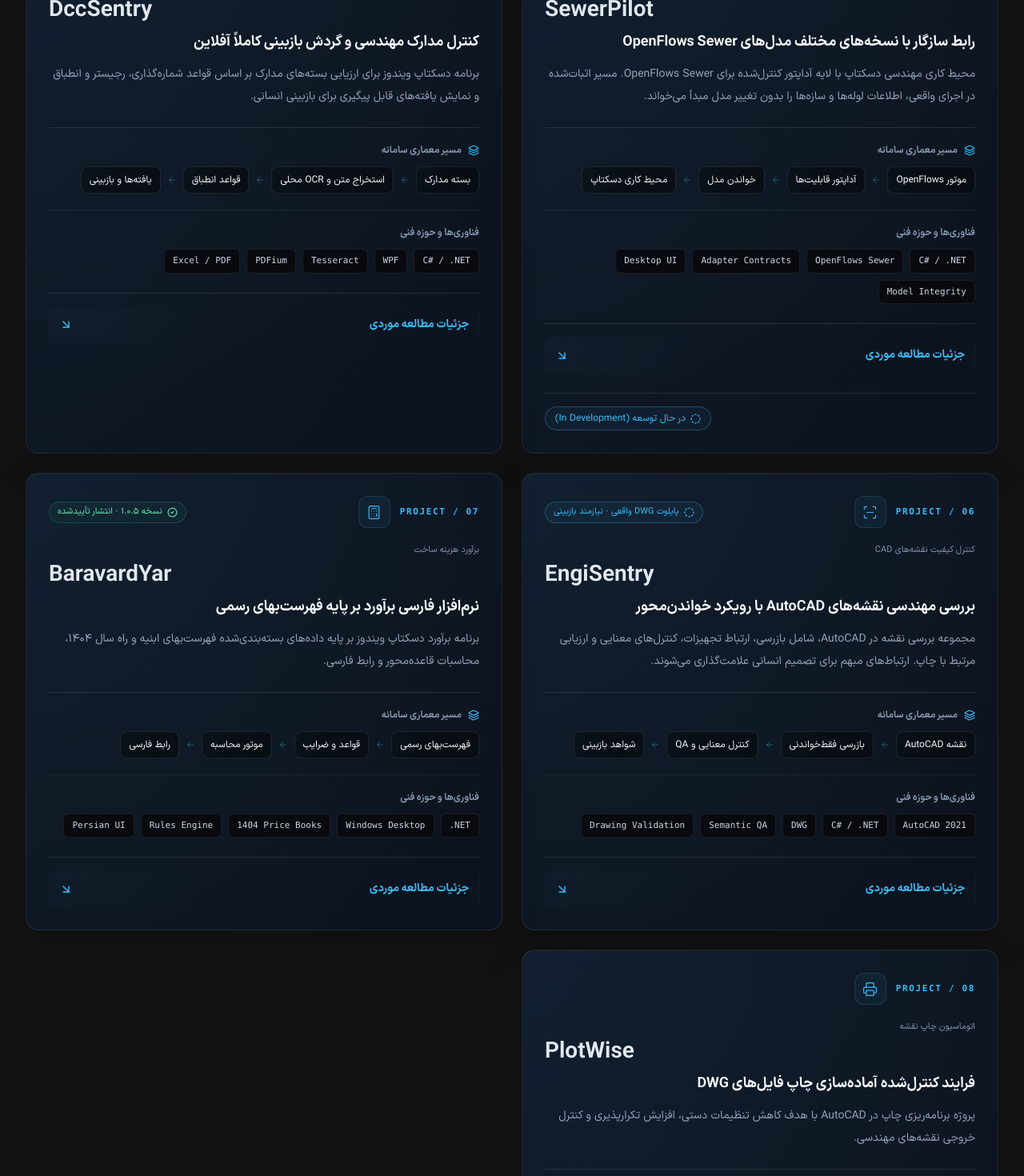
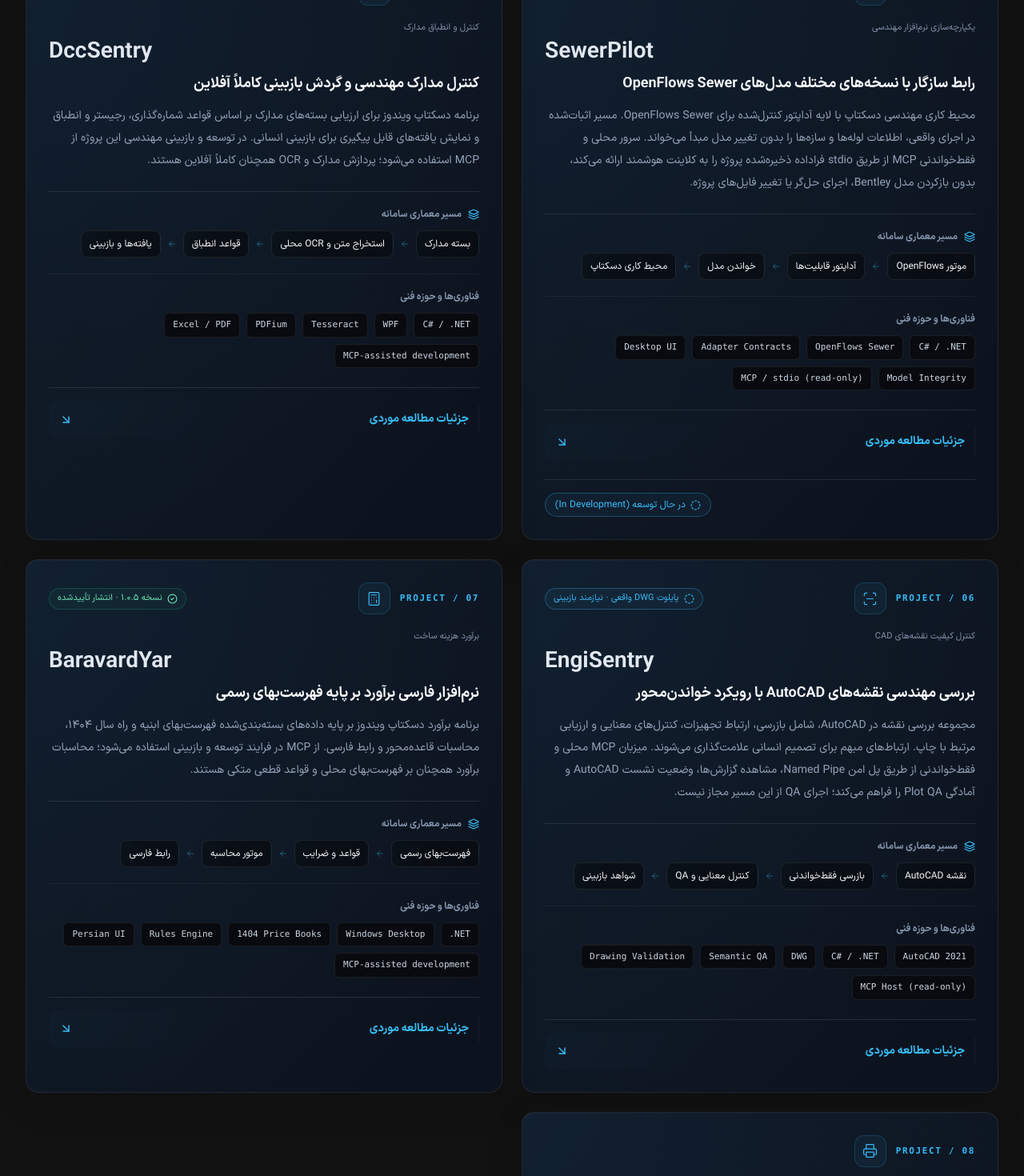
Before and after one commit to the-masoud/masoud-zeynali-portfolio, a Next.js app: page /fa in a window 1280 px wide. Shown: the part 9060-10530 px from the top of the page at 80% size. Built offline with nearby package versions, Linux system fonts and the light colour scheme.

Commit message:
Document verified MCP roles and engineering workflows across projects

```diff
--- a/components/work/projectPortfolioData.ts
+++ b/components/work/projectPortfolioData.ts
@@ -36,7 +36,7 @@
     eyebrow: "PROJECT INDEX / 02—08",
     heading: "MORE SYSTEMS. REAL ENGINEERING BOUNDARIES.",
     introduction:
-      "Seven additional projects across on-prem operations, observability, engineering applications and document workflows. Statuses describe verified milestones—not a claim that every feature is production-ready.",
+      "Seven additional projects across on-prem operations, observability, engineering applications and document workflows. Statuses describe verified milestones—not a claim that every feature is production-ready. MCP is used across the engineering workflows; dedicated product MCP interfaces are described as implemented only where repository evidence supports them.",
     countLabel: "07 / ADDITIONAL PROJECTS",
     architectureLabel: "SYSTEM FLOW",
     stackLabel: "TECHNOLOGIES & DOMAIN",
@@ -51,11 +51,11 @@
         domain: "ON-PREM IT OPERATIONS",
         tagline: "An offline-first operations and diagnostic control plane",
         overview:
-          "A single-server operations platform bringing infrastructure diagnostics, asset context and gated automation into a controlled on-prem environment. Server health is sourced through a separate monitoring service; endpoint integrations remain independently scoped.",
+          "A single-server operations platform bringing infrastructure diagnostics, asset context and gated automation into a controlled on-prem environment. Server health is sourced through a separate monitoring service; endpoint integrations remain independently scoped. MCP-assisted development and review are used for this project; operational access remains bounded by on-prem APIs, authorization and audit.",
         status: "IN DEVELOPMENT",
         statusTone: "in-progress",
         architecture: ["Operator / API", "On-prem service", "PostgreSQL & audit", "Gated diagnostics"],
-        technologies: ["Go", "PostgreSQL", "REST API", "Linux", "RBAC"],
+        technologies: ["Go", "PostgreSQL", "REST API", "Linux", "RBAC", "MCP-assisted development"],
         challenge:
           "Bring together operational context without giving an automation agent unrestricted access or making cloud connectivity a requirement.",
         engineering:
@@ -69,11 +69,11 @@
         domain: "INFRASTRUCTURE OBSERVABILITY",
         tagline: "Independent server monitoring through a controlled API",
         overview:
-          "A dedicated monitoring service for Linux infrastructure with structured health data, persistence and operational history. Designed to remain independent while exposing infrastructure context to permitted REST consumers.",
+          "A dedicated monitoring service for Linux infrastructure with structured health data, persistence and operational history. Designed to remain independent while exposing infrastructure context to permitted REST consumers. MCP-assisted development and review are part of this project; the monitoring product continues to expose its data through controlled REST APIs.",
         status: "LINUX PILOT · ACCEPTED",
         statusTone: "verified",
         architecture: ["Linux targets", "Probe collection", "Persisted history", "REST consumers"],
-        technologies: ["Linux", "PostgreSQL", "REST", "Monitoring", "Audit"],
+        technologies: ["Linux", "PostgreSQL", "REST", "Monitoring", "Audit", "MCP-assisted development"],
         challenge:
           "Collect useful operational evidence without coupling the monitoring lifecycle to a larger IT management product.",
         engineering:
@@ -87,11 +87,11 @@
         domain: "ENGINEERING SOFTWARE INTEGRATION",
         tagline: "A version-tolerant interface to OpenFlows Sewer models",
         overview:
-          "A desktop engineering workbench that interacts with OpenFlows Sewer through a guarded adapter layer. The confirmed real-runtime path reads conduit and structure information without modifying the source model.",
+          "A desktop engineering workbench that interacts with OpenFlows Sewer through a guarded adapter layer. The confirmed real-runtime path reads conduit and structure information without modifying the source model. A local read-only MCP server over stdio exposes stored project metadata to AI clients without opening Bentley models, invoking solvers or modifying project files.",
         status: "IN DEVELOPMENT",
         statusTone: "in-progress",
         architecture: ["OpenFlows runtime", "Capability adapter", "Read-only model intake", "Desktop workspace"],
-        technologies: ["C# / .NET", "OpenFlows Sewer", "Adapter Contracts", "Desktop UI", "Model Integrity"],
+        technologies: ["C# / .NET", "OpenFlows Sewer", "Adapter Contracts", "Desktop UI", "Model Integrity", "MCP / stdio (read-only)"],
         challenge:
           "Integrate with a specialized engineering runtime without binding the product to one fixed vendor assembly shape or risking a live model.",
         engineering:
@@ -105,11 +105,11 @@
         domain: "DOCUMENT ENGINEERING / COMPLIANCE",
         tagline: "Offline document compliance and review workflow",
         overview:
-          "A Windows desktop tool for checking engineering document packages against numbering, register and compliance rules, then presenting traceable findings for human review.",
+          "A Windows desktop tool for checking engineering document packages against numbering, register and compliance rules, then presenting traceable findings for human review. MCP-assisted development and engineering review are part of this project; document processing and OCR remain entirely offline.",
         status: "DESKTOP CORE · VALIDATED",
         statusTone: "verified",
         architecture: ["Document packages", "Local parsers / OCR", "Compliance checks", "Findings & review"],
-        technologies: ["C# / .NET", "WPF", "Tesseract", "PDFium", "Excel / PDF"],
+        technologies: ["C# / .NET", "WPF", "Tesseract", "PDFium", "Excel / PDF", "MCP-assisted development"],
         challenge:
           "Detect document-control issues in mixed PDF and spreadsheet inputs without relying on remote OCR or external SaaS.",
         engineering:
@@ -123,11 +123,11 @@
         domain: "CAD QUALITY ASSURANCE",
         tagline: "Read-first engineering checks for complex AutoCAD drawings",
         overview:
-          "An AutoCAD-oriented engineering validation suite covering drawing inspection, equipment association, semantic checks and plotting-related QA. Ambiguous relationships are surfaced for review instead of silently resolved.",
+          "An AutoCAD-oriented engineering validation suite covering drawing inspection, equipment association, semantic checks and plotting-related QA. Ambiguous relationships are surfaced for review instead of silently resolved. A local read-only MCP host exposes report, AutoCAD session and Plot QA readiness inspection through a secured named-pipe bridge; it does not execute QA.",
         status: "REAL-DWG PILOT · REVIEW-GATED",
         statusTone: "in-progress",
         architecture: ["AutoCAD drawing", "Read-only inspection", "Semantic / QA engine", "Review evidence"],
-        technologies: ["AutoCAD 2021", "C# / .NET", "DWG", "Semantic QA", "Drawing Validation"],
+        technologies: ["AutoCAD 2021", "C# / .NET", "DWG", "Semantic QA", "Drawing Validation", "MCP Host (read-only)"],
         challenge:
           "Turn inconsistent drawing geometry and annotations into actionable engineering findings without making unsafe assumptions.",
         engineering:
@@ -141,11 +141,11 @@
         domain: "CONSTRUCTION ESTIMATION",
         tagline: "A Persian desktop estimator grounded in official price books",
         overview:
-          "A Windows estimation application built around packaged 1404 construction and roadwork price-book data, with rule-driven calculations and a Persian operator interface.",
+          "A Windows estimation application built around packaged 1404 construction and roadwork price-book data, with rule-driven calculations and a Persian operator interface. MCP-assisted development and review are used in this project; estimation remains based on packaged price books and deterministic calculation rules.",
         status: "v1.0.5 · RELEASE VERIFIED",
         statusTone: "verified",
         architecture: ["Official price books", "Rules & coefficients", "Estimate calculation", "Persian desktop UI"],
-        technologies: [".NET", "Windows Desktop", "1404 Price Books", "Rules Engine", "Persian UI"],
+        technologies: [".NET", "Windows Desktop", "1404 Price Books", "Rules Engine", "Persian UI", "MCP-assisted development"],
         challenge:
           "Make estimates reproducible and inspectable while keeping reference data and calculation rules explicit.",
         engineering:
@@ -159,11 +159,11 @@
         domain: "CAD PLOTTING AUTOMATION",
         tagline: "Controlled plotting workflows for engineering DWG files",
         overview:
-          "An AutoCAD plot-planning project intended to reduce manual print preparation and improve repeatability across drawing-based deliverables.",
+          "An AutoCAD plot-planning project intended to reduce manual print preparation and improve repeatability across drawing-based deliverables. MCP-assisted development and review support the engineering workflow; drawing operations retain their documented validation and acceptance gates.",
         status: "IN DEVELOPMENT",
         statusTone: "in-progress",
         architecture: ["DWG source", "Plot planning rules", "Controlled operations", "Pilot validation"],
-        technologies: ["AutoCAD 2021", "DWG", "Plot Planning", "QA", "Desktop Automation"],
+        technologies: ["AutoCAD 2021", "DWG", "Plot Planning", "QA", "Desktop Automation", "MCP-assisted development"],
         challenge:
           "Translate drawing-specific plotting decisions into a repeatable, inspectable workflow rather than a fragile series of manual operations.",
         engineering:
@@ -177,7 +177,7 @@
     eyebrow: "فهرست پروژه‌ها / ۰۲ تا ۰۸",
     heading: "سامانه‌های بیشتر، با مرزبندی فنی واقعی",
     introduction:
-      "هفت پروژه دیگر در حوزه عملیات زیرساخت، پایش، نرم‌افزارهای مهندسی و کنترل مدارک. وضعیت هر پروژه بر اساس مراحل تأییدشده نوشته شده است، نه ادعای آماده‌بودن همه قابلیت‌ها برای تولید.",
+      "هفت پروژه دیگر در حوزه عملیات زیرساخت، پایش، نرم‌افزارهای مهندسی و کنترل مدارک. وضعیت هر پروژه بر اساس مراحل تأییدشده نوشته شده است، نه ادعای آماده‌بودن همه قابلیت‌ها برای تولید. MCP در فرایند مهندسی پروژه‌ها استفاده می‌شود؛ رابط‌های اختصاصی آن تنها در مواردی قابلیت محصول محسوب می‌شوند که در کد و مستندات تأیید شده باشند.",
     countLabel: "۷ پروژه تکمیلی",
     architectureLabel: "مسیر معماری سامانه",
     stackLabel: "فناوری‌ها و حوزه فنی",
@@ -192,11 +192,11 @@
         domain: "عملیات فناوری اطلاعات درون‌سازمانی",
         tagline: "مرکز کنترل عملیات و عیب‌یابی بدون وابستگی به ابر",
         overview:
-          "سکوی عملیات روی یک سرور داخلی برای یکپارچه‌سازی زمینه دارایی‌ها، عیب‌یابی و اتوماسیون کنترل‌شده. پایش سرورها از سرویس مستقل دریافت می‌شود و پوشش کلاینت‌ها مرز اجرایی جداگانه دارد.",
+          "سکوی عملیات روی یک سرور داخلی برای یکپارچه‌سازی زمینه دارایی‌ها، عیب‌یابی و اتوماسیون کنترل‌شده. پایش سرورها از سرویس مستقل دریافت می‌شود و پوشش کلاینت‌ها مرز اجرایی جداگانه دارد. در فرایند توسعه و بازبینی این پروژه از MCP استفاده می‌شود؛ دسترسی عملیاتی همچنان تحت کنترل API داخلی، مجوزها و ممیزی است.",
         status: "در حال توسعه (In Development)",
         statusTone: "in-progress",
         architecture: ["اپراتور / API", "سرویس داخلی", "پایگاه داده و ممیزی", "عیب‌یابی کنترل‌شده"],
-        technologies: ["Go", "PostgreSQL", "REST API", "Linux", "RBAC"],
+        technologies: ["Go", "PostgreSQL", "REST API", "Linux", "RBAC", "MCP-assisted development"],
         challenge:
           "گردآوری زمینه عملیاتی بدون اعطای دسترسی نامحدود به عامل هوشمند و بدون نیاز عملیاتی به سرویس ابری.",
         engineering:
@@ -210,11 +210,11 @@
         domain: "پایش زیرساخت",
         tagline: "سرویس مستقل پایش سرورها با API کنترل‌شده",
         overview:
-          "سامانه مستقل پایش زیرساخت لینوکسی با اطلاعات سلامت ساخت‌یافته، تاریخچه عملیاتی و ذخیره‌سازی پایدار که می‌تواند داده سرورها را از طریق REST به مصرف‌کنندگان مجاز ارائه کند.",
+          "سامانه مستقل پایش زیرساخت لینوکسی با اطلاعات سلامت ساخت‌یافته، تاریخچه عملیاتی و ذخیره‌سازی پایدار که می‌تواند داده سرورها را از طریق REST به مصرف‌کنندگان مجاز ارائه کند. از MCP در فرایند توسعه و بازبینی استفاده می‌شود؛ ارائه داده‌های پایش همچنان از طریق REST کنترل‌شده انجام می‌گیرد.",
         status: "پایلوت لینوکس · تأییدشده",
         statusTone: "verified",
         architecture: ["سرورهای لینوکس", "گردآوری Probe", "تاریخچه پایدار", "مصرف‌کنندگان REST"],
-        technologies: ["Linux", "PostgreSQL", "REST", "Monitoring", "Audit"],
+        technologies: ["Linux", "PostgreSQL", "REST", "Monitoring", "Audit", "MCP-assisted development"],
         challenge:
           "ثبت شواهد مفید عملیاتی بدون وابسته‌کردن چرخه عمر پایش به یک محصول مدیریت فناوری اطلاعات دیگر.",
         engineering:
@@ -228,11 +228,11 @@
         domain: "یکپارچه‌سازی نرم‌افزار مهندسی",
         tagline: "رابط سازگار با نسخه‌های مختلف مدل‌های OpenFlows Sewer",
         overview:
-          "محیط کاری مهندسی دسکتاپ با لایه آداپتور کنترل‌شده برای OpenFlows Sewer. مسیر اثبات‌شده در اجرای واقعی، اطلاعات لوله‌ها و سازه‌ها را بدون تغییر مدل مبدأ می‌خواند.",
+          "محیط کاری مهندسی دسکتاپ با لایه آداپتور کنترل‌شده برای OpenFlows Sewer. مسیر اثبات‌شده در اجرای واقعی، اطلاعات لوله‌ها و سازه‌ها را بدون تغییر مدل مبدأ می‌خواند. سرور محلی و فقط‌خواندنی MCP از طریق stdio فراداده ذخیره‌شده پروژه را به کلاینت هوشمند ارائه می‌کند، بدون بازکردن مدل Bentley، اجرای حل‌گر یا تغییر فایل‌های پروژه.",
         status: "در حال توسعه (In Development)",
         statusTone: "in-progress",
         architecture: ["موتور OpenFlows", "آداپتور قابلیت‌ها", "خواندن مدل", "محیط کاری دسکتاپ"],
-        technologies: ["C# / .NET", "OpenFlows Sewer", "Adapter Contracts", "Desktop UI", "Model Integrity"],
+        technologies: ["C# / .NET", "OpenFlows Sewer", "Adapter Contracts", "Desktop UI", "Model Integrity", "MCP / stdio (read-only)"],
         challenge:
           "اتصال به موتور تخصصی بدون قفل‌شدن به یک نسخه از اسمبلی‌های سازنده یا ایجاد خطر برای مدل واقعی.",
         engineering:
@@ -246,11 +246,11 @@
         domain: "کنترل و انطباق مدارک",
         tagline: "کنترل مدارک مهندسی و گردش بازبینی کاملاً آفلاین",
         overview:
-          "برنامه دسکتاپ ویندوز برای ارزیابی بسته‌های مدارک بر اساس قواعد شماره‌گذاری، رجیستر و انطباق و نمایش یافته‌های قابل پیگیری برای بازبینی انسانی.",
+          "برنامه دسکتاپ ویندوز برای ارزیابی بسته‌های مدارک بر اساس قواعد شماره‌گذاری، رجیستر و انطباق و نمایش یافته‌های قابل پیگیری برای بازبینی انسانی. در توسعه و بازبینی مهندسی این پروژه از MCP استفاده می‌شود؛ پردازش مدارک و OCR همچنان کاملاً آفلاین هستند.",
         status: "هسته دسکتاپ · تأییدشده",
         statusTone: "verified",
         architecture: ["بسته مدارک", "استخراج متن و OCR محلی", "قواعد انطباق", "یافته‌ها و بازبینی"],
-        technologies: ["C# / .NET", "WPF", "Tesseract", "PDFium", "Excel / PDF"],
+        technologies: ["C# / .NET", "WPF", "Tesseract", "PDFium", "Excel / PDF", "MCP-assisted development"],
         challenge:
           "شناسایی مغایرت در PDF و اکسل بدون استفاده از OCR اینترنتی یا سرویس اشتراکی.",
         engineering:
@@ -264,11 +264,11 @@
         domain: "کنترل کیفیت نقشه‌های CAD",
         tagline: "بررسی مهندسی نقشه‌های AutoCAD با رویکرد خواندن‌محور",
         overview:
-          "مجموعه بررسی نقشه در AutoCAD، شامل بازرسی، ارتباط تجهیزات، کنترل‌های معنایی و ارزیابی مرتبط با چاپ. ارتباط‌های مبهم برای تصمیم انسانی علامت‌گذاری می‌شوند.",
+          "مجموعه بررسی نقشه در AutoCAD، شامل بازرسی، ارتباط تجهیزات، کنترل‌های معنایی و ارزیابی مرتبط با چاپ. ارتباط‌های مبهم برای تصمیم انسانی علامت‌گذاری می‌شوند. میزبان MCP محلی و فقط‌خواندنی از طریق پل امن Named Pipe، مشاهده گزارش‌ها، وضعیت نشست AutoCAD و آمادگی Plot QA را فراهم می‌کند؛ اجرای QA از این مسیر مجاز نیست.",
         status: "پایلوت DWG واقعی · نیازمند بازبینی",
         statusTone: "in-progress",
         architecture: ["نقشه AutoCAD", "بازرسی فقط‌خواندنی", "کنترل معنایی و QA", "شواهد بازبینی"],
-        technologies: ["AutoCAD 2021", "C# / .NET", "DWG", "Semantic QA", "Drawing Validation"],
+        technologies: ["AutoCAD 2021", "C# / .NET", "DWG", "Semantic QA", "Drawing Validation", "MCP Host (read-only)"],
         challenge:
           "تبدیل هندسه و یادداشت‌های ناسازگار نقشه به یافته‌های قابل اقدام بدون حدس‌های خطرناک.",
         engineering:
@@ -282,11 +282,11 @@
         domain: "برآورد هزینه ساخت",
         tagline: "نرم‌افزار فارسی برآورد بر پایه فهرست‌بهای رسمی",
         overview:
-          "برنامه برآورد دسکتاپ ویندوز بر پایه داده‌های بسته‌بندی‌شده فهرست‌بهای ابنیه و راه سال ۱۴۰۴، محاسبات قاعده‌محور و رابط فارسی.",
+          "برنامه برآورد دسکتاپ ویندوز بر پایه داده‌های بسته‌بندی‌شده فهرست‌بهای ابنیه و راه سال ۱۴۰۴، محاسبات قاعده‌محور و رابط فارسی. از MCP در فرایند توسعه و بازبینی استفاده می‌شود؛ محاسبات برآورد همچنان بر فهرست‌بهای محلی و قواعد قطعی متکی هستند.",
         status: "نسخه ۱.۰.۵ · انتشار تأییدشده",
         statusTone: "verified",
         architecture: ["فهرست‌بهای رسمی", "قواعد و ضرایب", "موتور محاسبه", "رابط فارسی"],
-        technologies: [".NET", "Windows Desktop", "1404 Price Books", "Rules Engine", "Persian UI"],
+        technologies: [".NET", "Windows Desktop", "1404 Price Books", "Rules Engine", "Persian UI", "MCP-assisted development"],
         challenge:
           "تولید برآورد قابل بازتولید و بررسی با داده مرجع و قواعد محاسباتی شفاف.",
         engineering:
@@ -300,11 +300,11 @@
         domain: "اتوماسیون چاپ نقشه",
         tagline: "فرایند کنترل‌شده آماده‌سازی چاپ فایل‌های DWG",
         overview:
-          "پروژه برنامه‌ریزی چاپ در AutoCAD با هدف کاهش تنظیمات دستی، افزایش تکرارپذیری و کنترل خروجی نقشه‌های مهندسی.",
+          "پروژه برنامه‌ریزی چاپ در AutoCAD با هدف کاهش تنظیمات دستی، افزایش تکرارپذیری و کنترل خروجی نقشه‌های مهندسی. از MCP در توسعه و بازبینی فازهای مهندسی استفاده می‌شود؛ عملیات روی نقشه همچنان تابع کنترل‌های اعتبارسنجی و گیت‌های پذیرش پروژه است.",
         status: "در حال توسعه (In Development)",
         statusTone: "in-progress",
         architecture: ["فایل DWG", "قواعد برنامه‌ریزی چاپ", "عملیات کنترل‌شده", "پایلوت پذیرش"],
-        technologies: ["AutoCAD 2021", "DWG", "Plot Planning", "QA", "Desktop Automation"],
+        technologies: ["AutoCAD 2021", "DWG", "Plot Planning", "QA", "Desktop Automation", "MCP-assisted development"],
         challenge:
           "تبدیل تصمیم‌های وابسته به نقشه به فرایندی قابل تکرار و قابل بررسی به‌جای مراحل دستی شکننده.",
         engineering:
```
